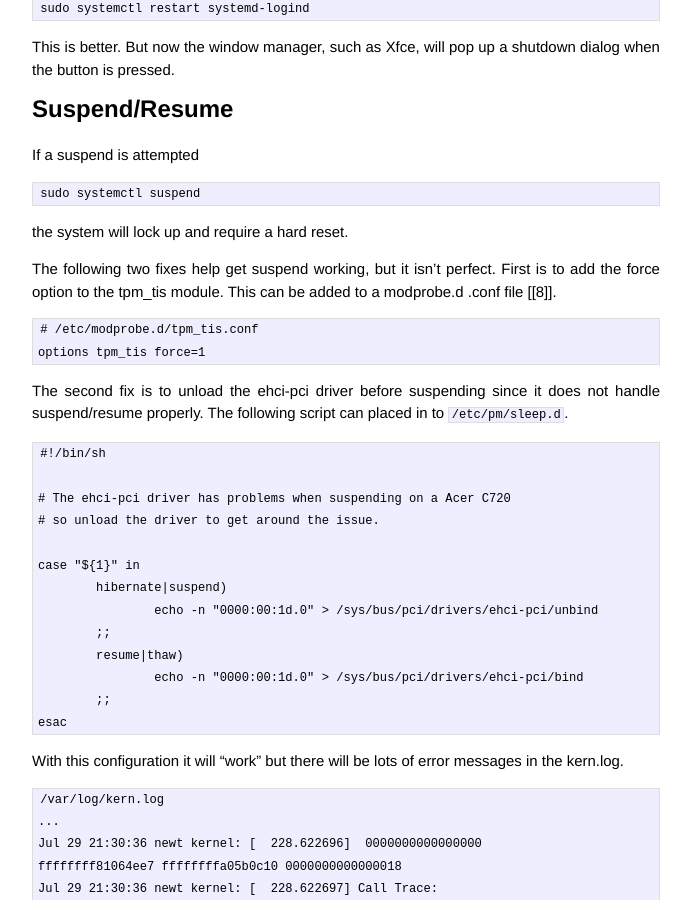
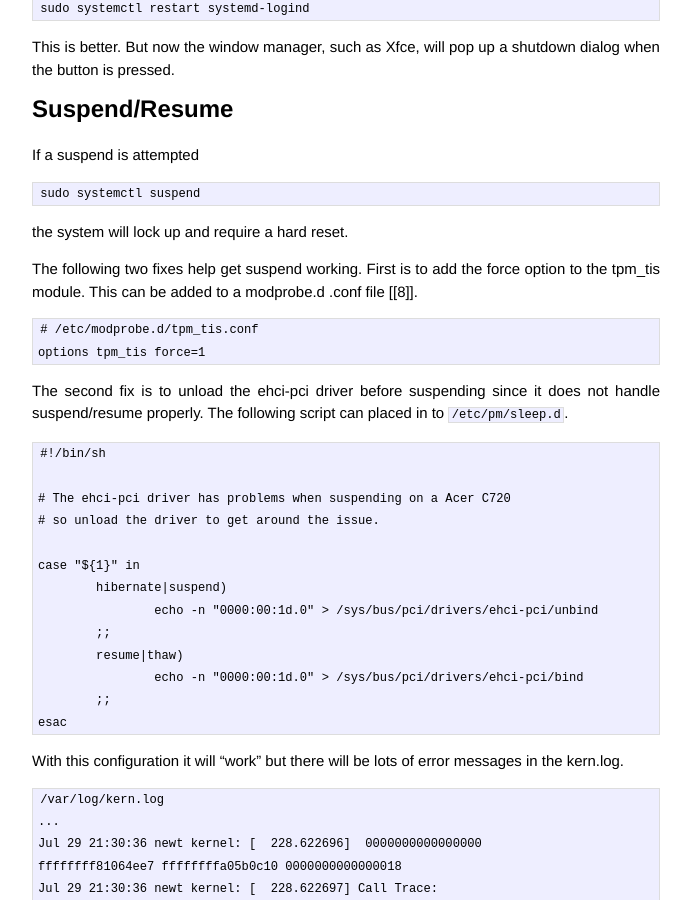
Before and after one commit to jmahler/jmahler.github.io, a Jekyll site: the page built from _posts/2014-07-25-acer-c720-linux.md, in a window 1280 px wide and 900 px high, scrolled down 2860 px. Shown: the whole window, without its empty margins (294-985 px from the left). Built offline with Jekyll 4.4.1, drawn with Linux system fonts in a browser that asks for light colours; Markdown is read by kramdown in place of the engine named in the settings.

Commit message:
minor wording cleanup

```diff
--- a/_posts/2014-07-25-acer-c720-linux.md
+++ b/_posts/2014-07-25-acer-c720-linux.md
@@ -165,7 +165,7 @@ If a suspend is attempted
 
 the system will lock up and require a hard reset.
 
-The following two fixes help get suspend working, but it isn't perfect.
+The following two fixes help get suspend working.
 First is to add the force option to the tpm_tis module.  This can be
 added to a modprobe.d .conf file [[8]].
 
```
